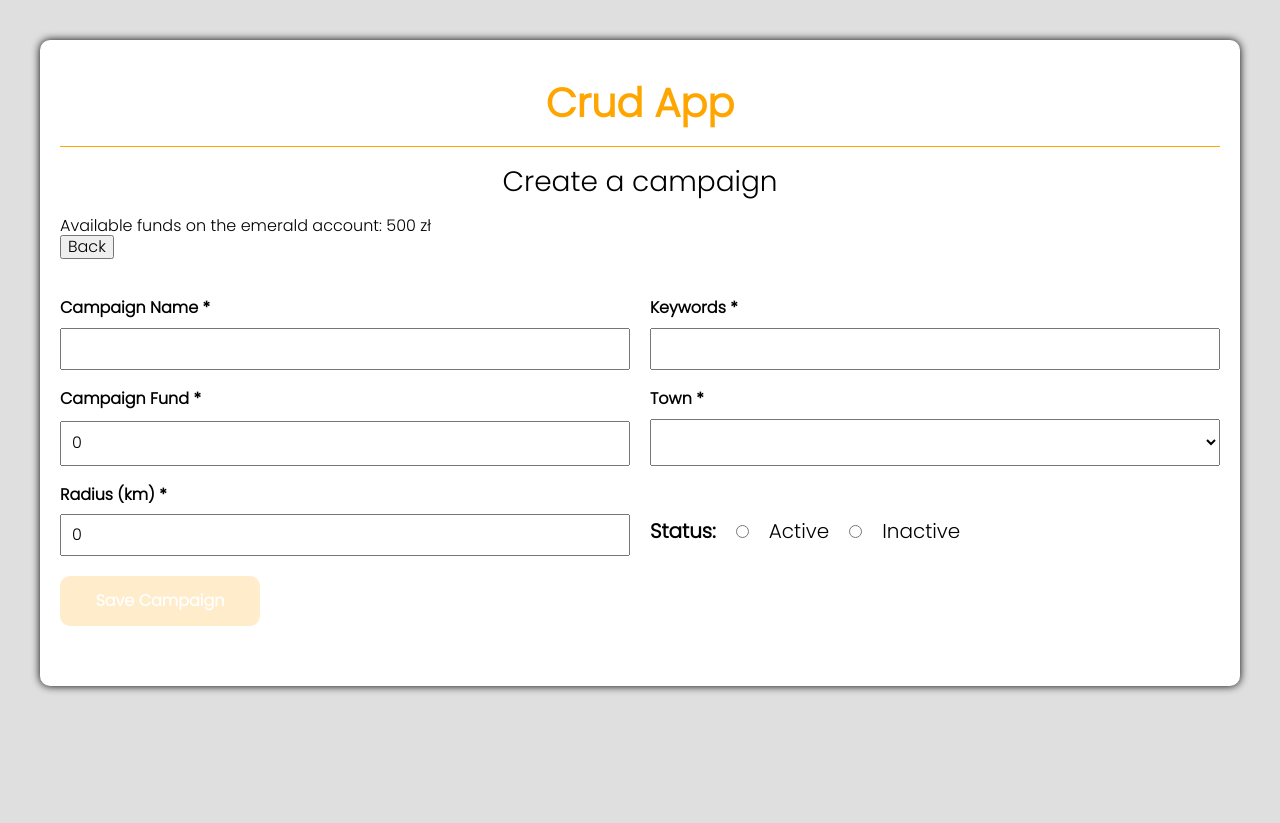
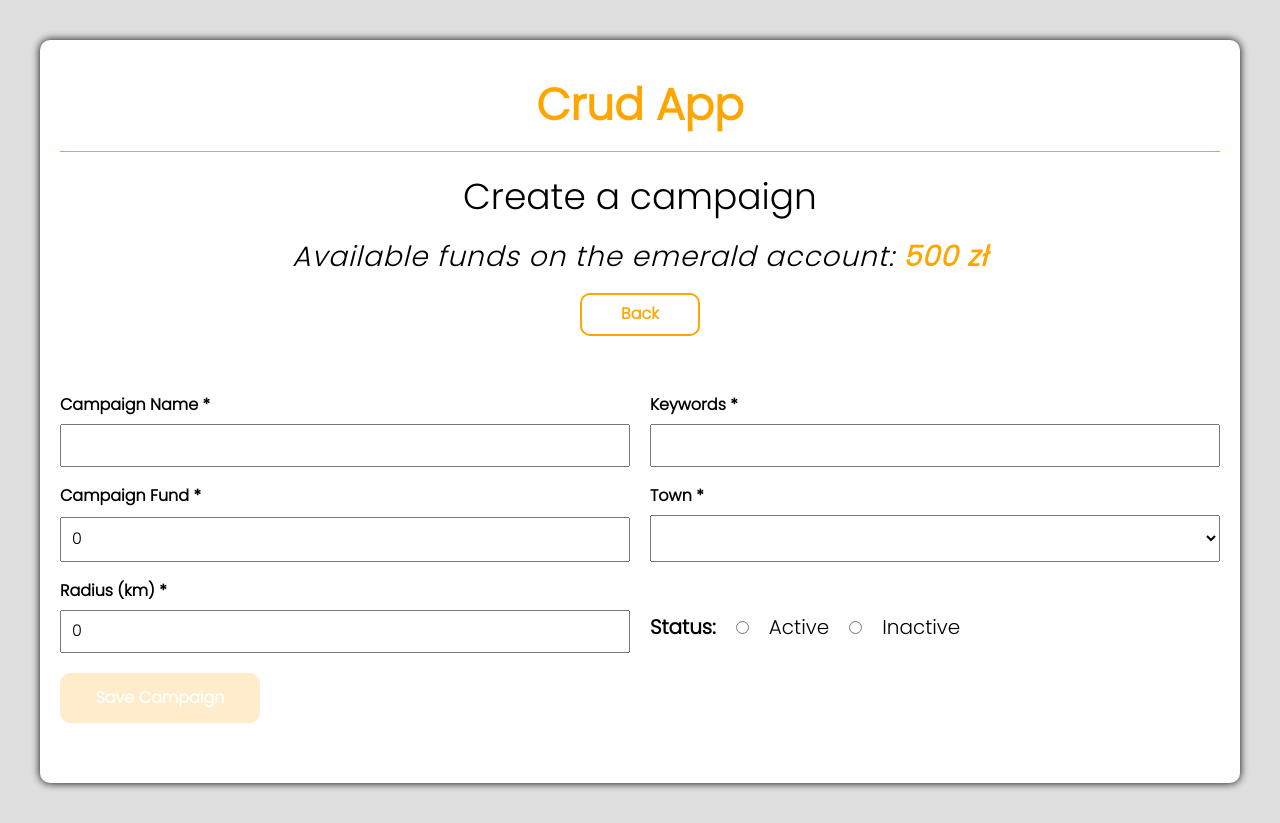
Before and after one commit to mizdebski77/CRUD-app-Angular, an Angular app: page /home in a window 1280 px wide. Both pictures are taken after a click on the button "Next". Before the commit the page ends 800 px from the top, so only its background shows below. Built offline with nearby package versions, Linux system fonts and the light colour scheme.

Commit message:
Some styles changed

```diff
--- a/src/app/app.scss
+++ b/src/app/app.scss
@@ -8,7 +8,7 @@
 }
 
 .title {
-    font-size: 40px;
+    font-size: 44px;
     text-align: center;
     border-bottom: 1px solid orange;
     padding: 20px;
--- a/src/app/features/form/data-form/data-form.scss
+++ b/src/app/features/form/data-form/data-form.scss
@@ -19,6 +19,57 @@
 }
 
 .state {
+    cursor: pointer;
+}
+
+.headerWrapper {
+    display: flex;
+    justify-content: space-between;
+}
+
+.amount {
+    font-size: 28px;
+    font-style: italic;
+    font-weight: 100;
+    letter-spacing: 1px;
+    text-align: center;
+}
+
+.amountValue {
+    color: orange;
+    font-weight: bold;
+}
+
+.buttonWrapper {
+    display: flex;
+    justify-content: center;
+    padding: 20px;
+}
+
+.backButton {
+    padding: 10px;
+    text-align: center;
+    min-width: 120px;
+    border: none;
+    border-radius: 10px;
+    background: rgba(255, 255, 255, 0.85);
+    color: orange;
+    border: 2px solid orange;
+    font-weight: bold;
+    cursor: pointer;
+    transition: 0.5s;
+
+    &:hover {
+        box-shadow: 0 0 10px orange;
+    }
+
+    &:disabled {
+        opacity: 0.2;
+        cursor: no-drop;
+    }
+}
+
+.status {
     cursor: pointer;
 }
 
@@ -44,7 +95,6 @@
     }
 }
 
-
 .statusWrapper {
     display: flex;
     align-items: center;
--- a/src/app/features/form/header/header.scss
+++ b/src/app/features/form/header/header.scss
@@ -1,5 +1,5 @@
 .title {
-    font-size: 28px;
+    font-size: 36px;
     font-weight: normal;
     text-align: center;
 }
--- a/src/app/features/home/home.scss
+++ b/src/app/features/home/home.scss
@@ -38,5 +38,6 @@
 
     &:disabled {
         opacity: 0.2;
+        cursor: no-drop;
     }
 }
```
